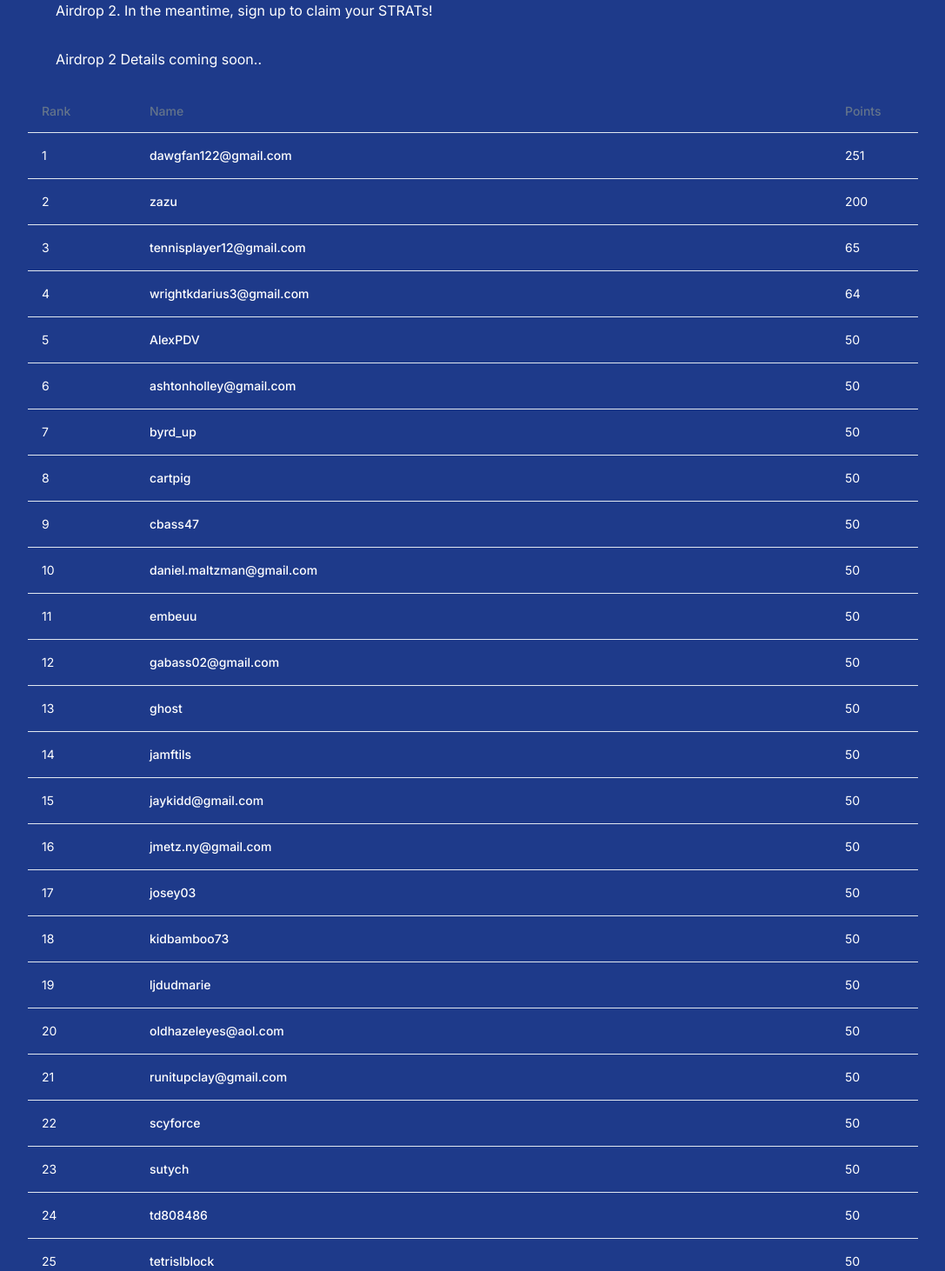
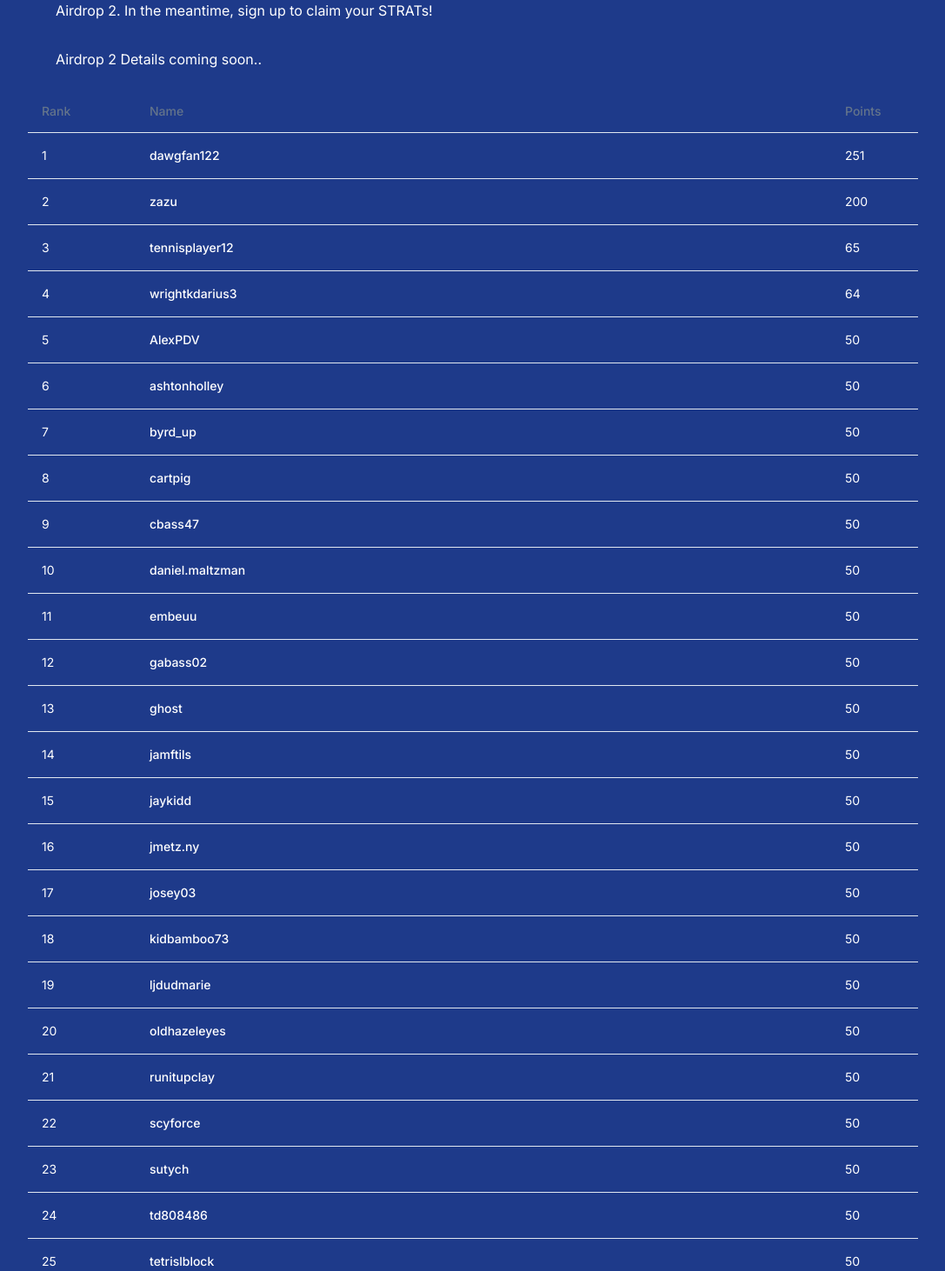
Before and after one commit to michaelbtan/topshot-leaderboard, a Next.js app in the folder topshot-leaderboard/: page / in a window 1280 px wide. Shown: the part 304-1766 px from the top of the page at 87% size, without its empty margins (96-1183 px from the left). Built offline with nearby package versions, Linux system fonts and the light colour scheme.

Commit message:
deleted @

```diff
--- a/topshot-leaderboard/src/app/page.tsx
+++ b/topshot-leaderboard/src/app/page.tsx
@@ -11,27 +11,27 @@ import {
 import Footer from "@/components/footer";
 
 const data = [
-  { id: 1, name: "dawgfan122@gmail.com", strats: 251 },
+  { id: 1, name: "dawgfan122", strats: 251 },
   { id: 2, name: "zazu", strats: 200 },
-  { id: 3, name: "tennisplayer12@gmail.com", strats: 65 },
-  { id: 4, name: "wrightkdarius3@gmail.com", strats: 64 },
+  { id: 3, name: "tennisplayer12", strats: 65 },
+  { id: 4, name: "wrightkdarius3", strats: 64 },
   { id: 5, name: "AlexPDV", strats: 50 },
-  { id: 6, name: "ashtonholley@gmail.com", strats: 50 },
+  { id: 6, name: "ashtonholley", strats: 50 },
   { id: 7, name: "byrd_up", strats: 50 },
   { id: 8, name: "cartpig", strats: 50 },
   { id: 9, name: "cbass47", strats: 50 },
-  { id: 10, name: "daniel.maltzman@gmail.com", strats: 50 },
+  { id: 10, name: "daniel.maltzman", strats: 50 },
   { id: 11, name: "embeuu", strats: 50 },
-  { id: 12, name: "gabass02@gmail.com", strats: 50 },
+  { id: 12, name: "gabass02", strats: 50 },
   { id: 13, name: "ghost", strats: 50 },
   { id: 14, name: "jamftils", strats: 50 },
-  { id: 15, name: "jaykidd@gmail.com", strats: 50 },
-  { id: 16, name: "jmetz.ny@gmail.com", strats: 50 },
+  { id: 15, name: "jaykidd", strats: 50 },
+  { id: 16, name: "jmetz.ny", strats: 50 },
   { id: 17, name: "josey03", strats: 50 },
   { id: 18, name: "kidbamboo73", strats: 50 },
   { id: 19, name: "ljdudmarie", strats: 50 },
-  { id: 20, name: "oldhazeleyes@aol.com", strats: 50 },
-  { id: 21, name: "runitupclay@gmail.com", strats: 50 },
+  { id: 20, name: "oldhazeleyes", strats: 50 },
+  { id: 21, name: "runitupclay", strats: 50 },
   { id: 22, name: "scyforce", strats: 50 },
   { id: 23, name: "sutych", strats: 50 },
   { id: 24, name: "td808486", strats: 50 },
```
